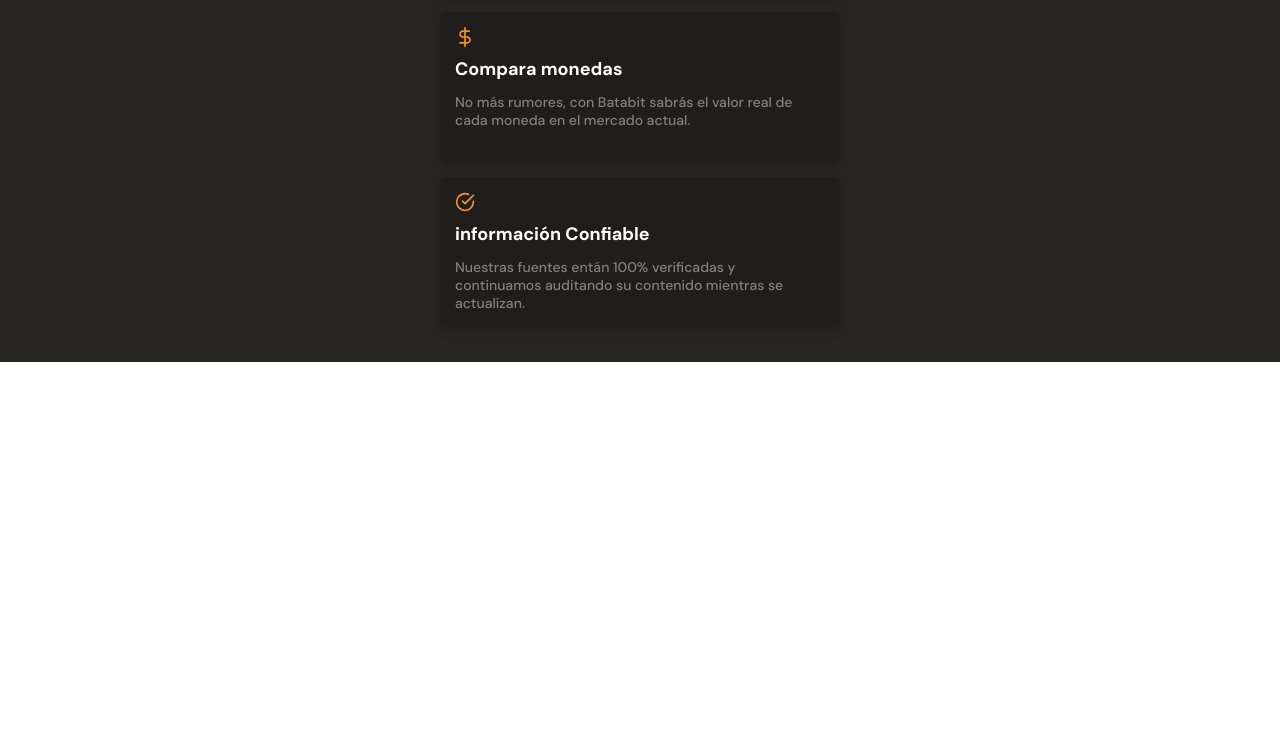
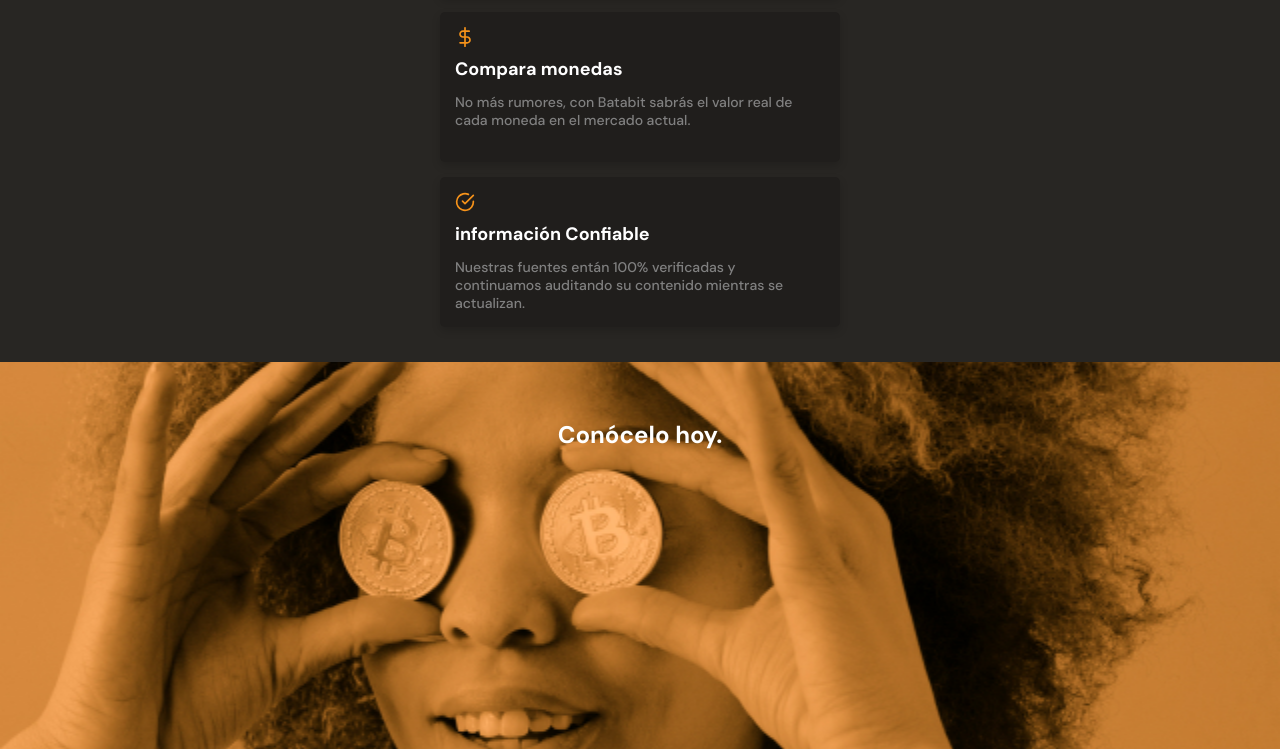
Before and after one commit to jabin753/Batatabit, a website built with Vite: page index.html in a window 1280 px wide. Shown: the part 1978-2727 px from the top of the page. Before the commit the page ends 2340 px from the top, so only its background shows below. Built offline with nearby package versions, Linux system fonts and the light colour scheme.

Commit message:
Sección comodín

```diff
--- a/index.html
+++ b/index.html
@@ -127,7 +127,9 @@
         </article>
       </section>
     </section>
-    <section></section>
+    <section class="bitcoin-img-container">
+      <h2>Conócelo hoy.</h2>
+    </section>
     <section></section>
   </main>
   <footer></footer>
--- a/style.css
+++ b/style.css
@@ -338,3 +338,20 @@ main {
   line-height: 1.8rem;
   color: #808080;
 }
+.bitcoin-img-container {
+  width: 100%;
+  min-width: 320px;
+  height: 387px;
+  background-image: url("./assets/img/bitcoinbaby2x.jpg");
+  background-position: center;
+  background-size: cover;
+  background-repeat: no-repeat;
+  text-align: center;
+}
+.bitcoin-img-container h2 {
+  padding-top: 60px;
+  font-size: 2.4rem;
+  font-weight: bold;
+  line-height: 2.6rem;
+  color: var(--just-white)
+}
```
